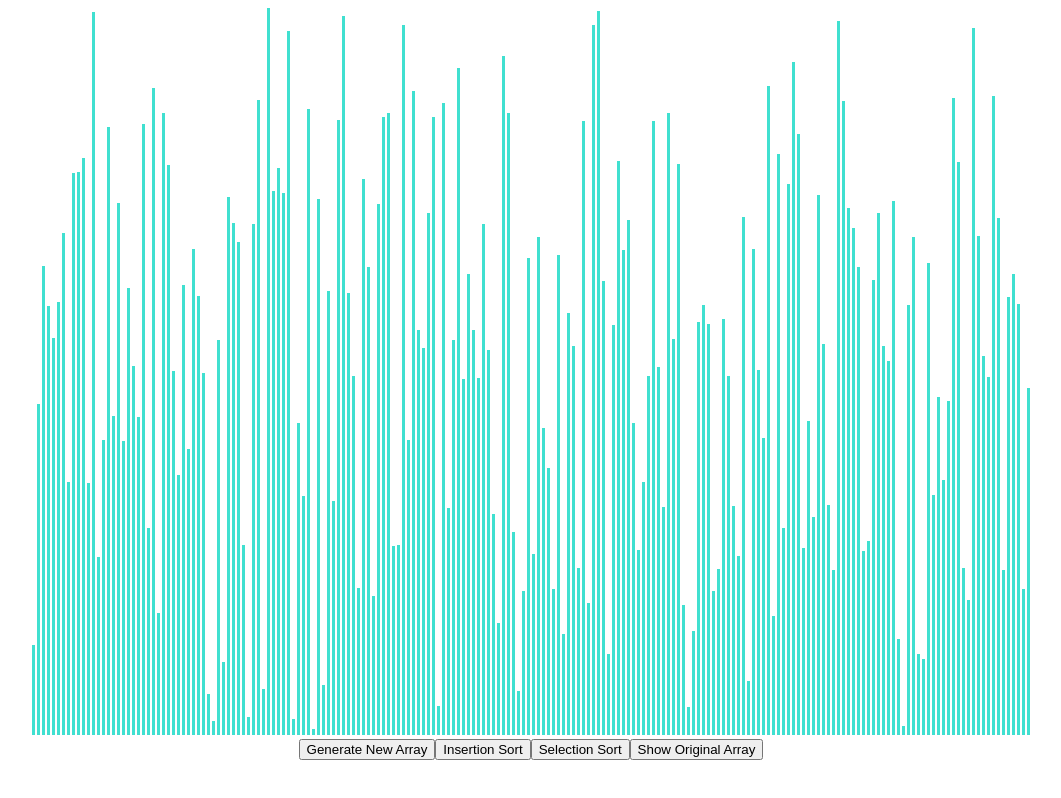
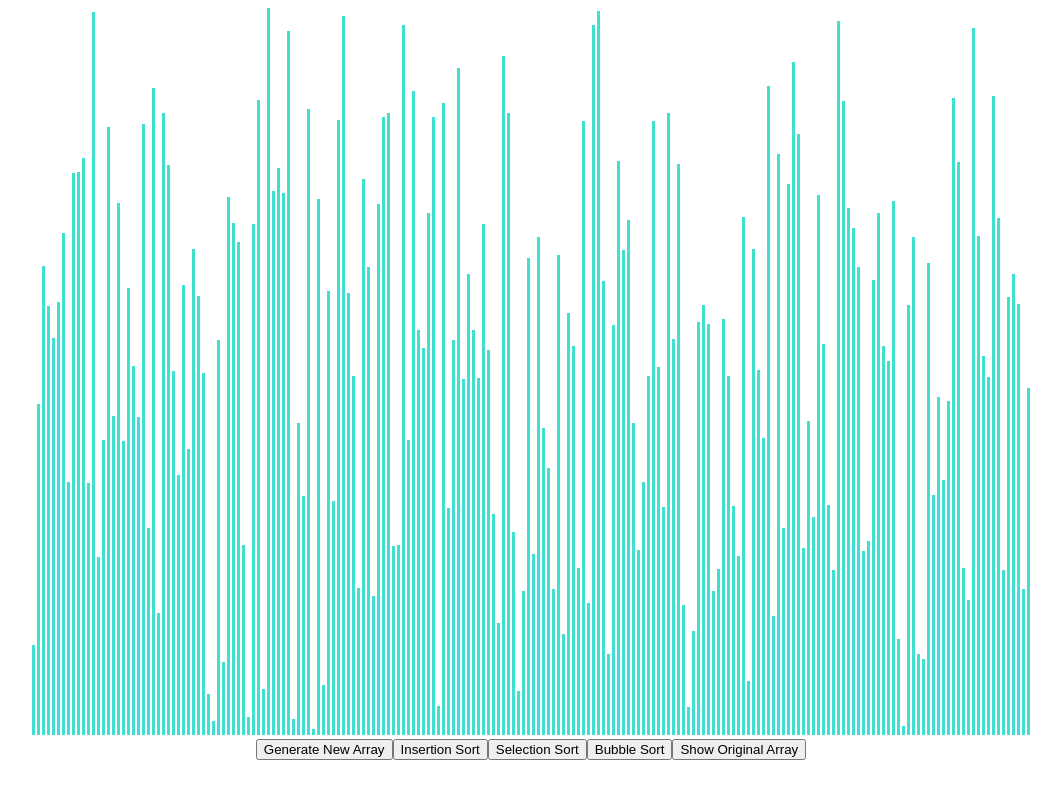
Before and after one commit to Anaveragec0der/Visuorythm, a React (Create React App) app: page / in a window 1280 px wide. Shown: the whole page, without its empty margins (69-1130 px from the left). Built offline with nearby package versions, Linux system fonts and the light colour scheme.

Commit message:
Added bubble sort

```diff
--- a/src/SortingVisualizer.jsx
+++ b/src/SortingVisualizer.jsx
@@ -1,6 +1,7 @@
 import React, { useEffect, useState } from "react";
 import "./sortingVisualizer.css";
 import InsertionSort, {
+  bubbleSort,
   SelectionSort
 } from "./sortingAlgorithm/allSortingAlgrithms";
 
@@ -88,6 +89,35 @@ function SortingVisualizer() {
     }
   }
 
+  async function performBubbleSort(){
+    const {steps,sortedArray} = bubbleSort(array.slice());
+    for (let i = 0; i < steps.length; i++) {
+      for (let j = 0; j < steps[i].length; j++) {
+        // console.log(objectArray[i][j]);
+        const { a: idx1, b: idx2 } = steps[i][j];
+        const arrayBars = document.getElementsByClassName("array-bar");
+        const barOneStyle = arrayBars[idx1].style;
+        const barTwoStyle = arrayBars[idx2].style;
+
+        barOneStyle.backgroundColor = "red";
+        barTwoStyle.backgroundColor = "red";
+        await sleep(20);
+
+        if(steps[i][j].swap){
+          const temp = barOneStyle.height;
+          barOneStyle.height = barTwoStyle.height;
+          barTwoStyle.height = temp;
+        }
+
+        await sleep(20);
+
+        barOneStyle.backgroundColor = "turquoise";
+        barTwoStyle.backgroundColor = "turquoise";
+      }
+    }
+    setArray(sortedArray);
+  }
+
   //display original array in the console
   function ShowArray() {
     console.log(array);
@@ -109,6 +139,7 @@ function SortingVisualizer() {
         <button onClick={generateNewArray}> Generate New Array </button>
         <button onClick={performInsertionSort}>Insertion Sort</button>
         <button onClick={performSelectionSort}> Selection Sort</button>
+        <button onClick={performBubbleSort}>Bubble Sort</button>
         <button onClick={ShowArray}> Show Original Array </button>
       </div>
     </div>
--- a/src/sortingAlgorithm/allSortingAlgrithms.js
+++ b/src/sortingAlgorithm/allSortingAlgrithms.js
@@ -45,5 +45,30 @@ function SelectionSort(Array) {
   console.log(arr);
   return arr;
 }
-export { SelectionSort };
+
+const bubbleSort = (arr)=>{
+    const passes = [];
+    let swapped = false;
+    for(let i=0;i<arr.length;i++){
+        let itr = [];
+        for(let j=0;j<arr.length-i-1;j++){
+            itr[j] = {
+                a : j,
+                b : j+1
+            };
+            if(arr[j]>arr[j+1]){
+                swapped=true;
+                itr[j]['swap'] = true;
+                let temp = arr[j];
+                arr[j] = arr[j+1];
+                arr[j+1] = temp;
+            }
+        }
+        passes.push(itr)
+        if(!swapped)break;
+    }
+    return {steps:passes,sortedArray:arr};
+}
+
+export { SelectionSort, bubbleSort };
 export default InsertionSort;
```
